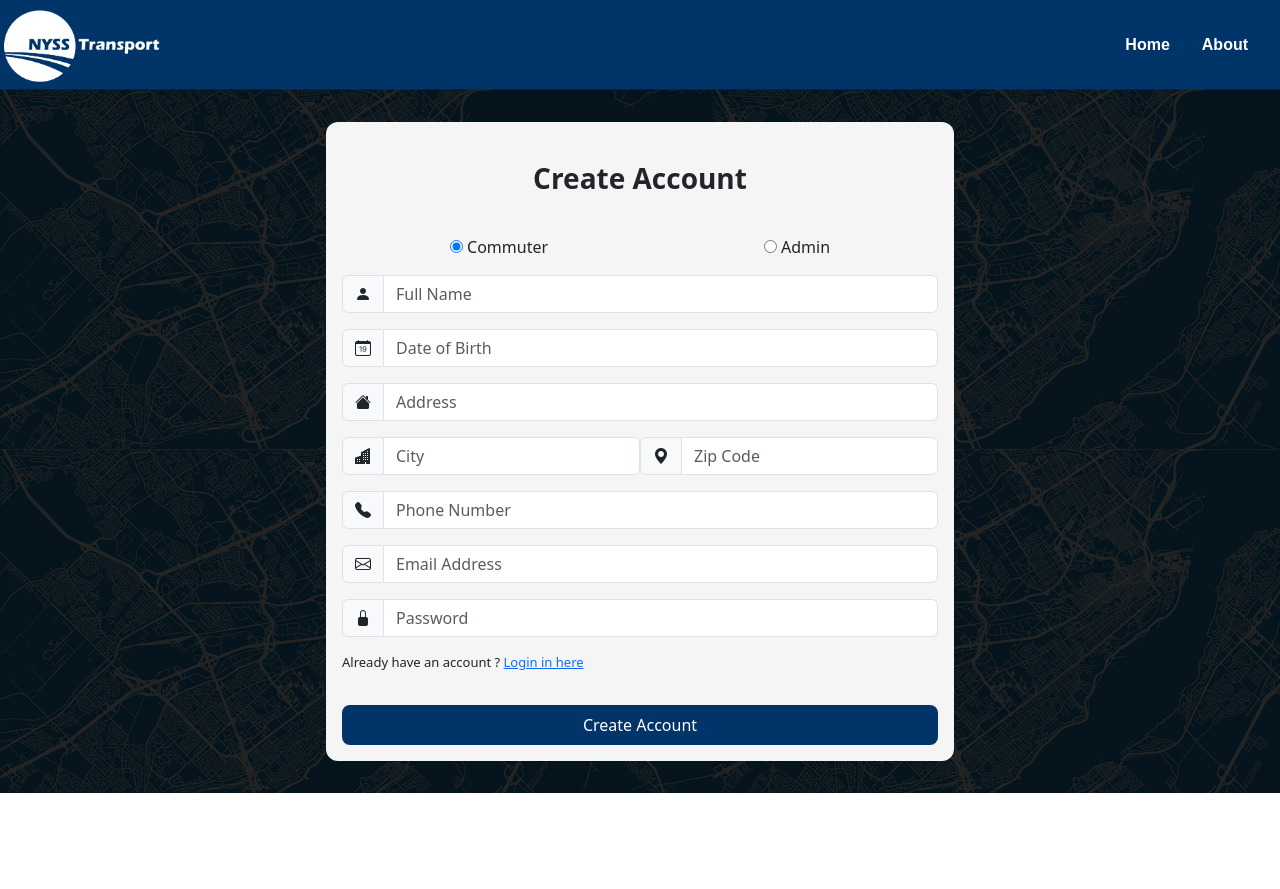
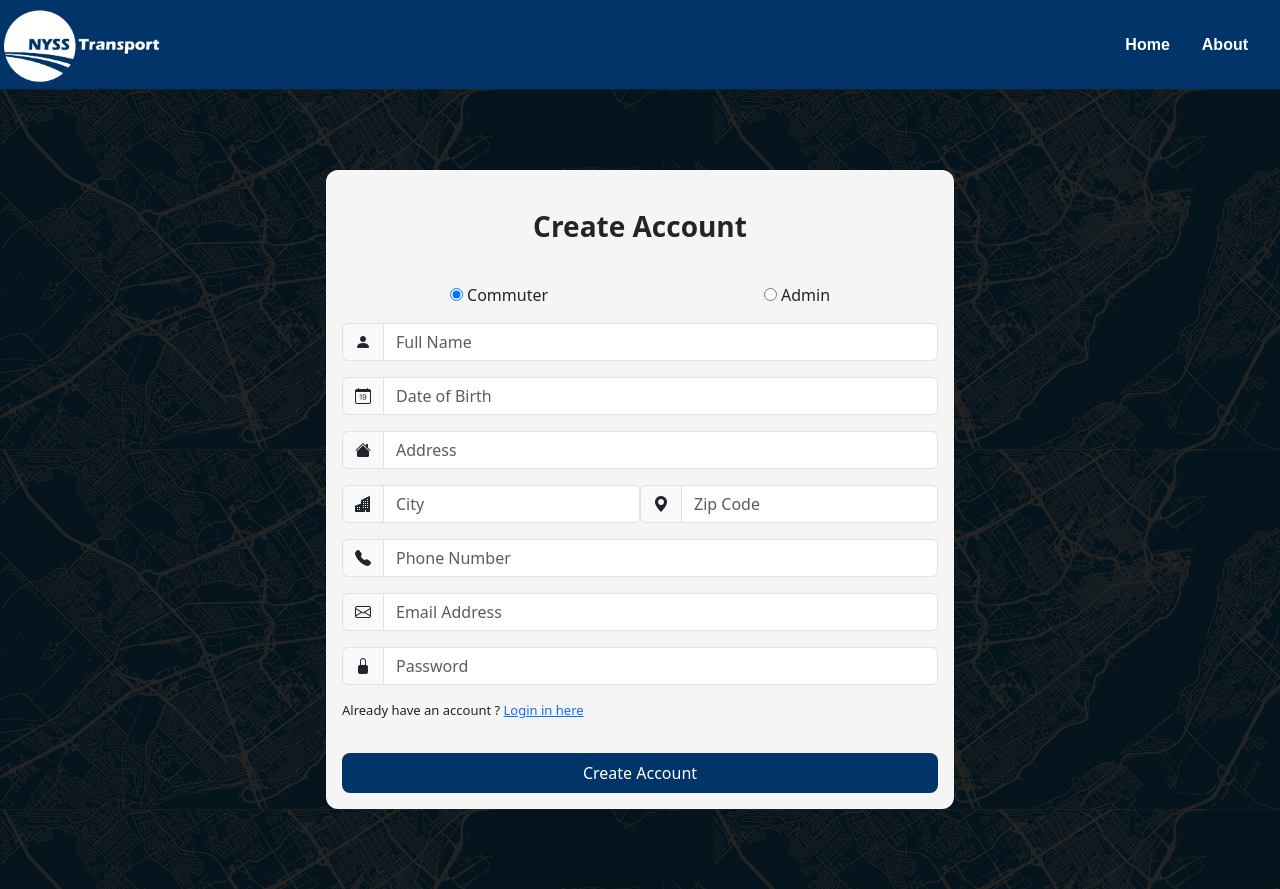
Before and after one commit to GLO-2005-H24-EQ38/NYSS-Transport, a Vue app in the folder Frontend/: page /signup in a window 1280 px wide. Before the commit the page ends 800 px from the top, so only its background shows below. Built offline with nearby package versions, Linux system fonts and the light colour scheme.

Commit message:
feat(user): added user paymentMethod

```diff
--- a/Frontend/src/views/Authentication/LogIn.vue
+++ b/Frontend/src/views/Authentication/LogIn.vue
@@ -53,7 +53,7 @@ export default {
 <style scoped>
 .backgroundQuebec {
   background-image: url("@/assets/quebec-map.png");
-  height: 88vh;
+  min-height: 100vh;
 }
 
 .button {
--- a/Frontend/src/views/Authentication/SignUp.vue
+++ b/Frontend/src/views/Authentication/SignUp.vue
@@ -85,7 +85,7 @@ export default {
 <style scoped>
 .backgroundQuebec {
   background-image: url("@/assets/quebec-map.png");
-  height: 88vh;
+  min-height: 100vh;
 }
 
 .button {
@@ -97,6 +97,7 @@ export default {
 }
 
 .signup-container{
+  margin: 1rem;
   padding: 1rem;
   border-radius: 0.75rem;
   display: flex;
```
